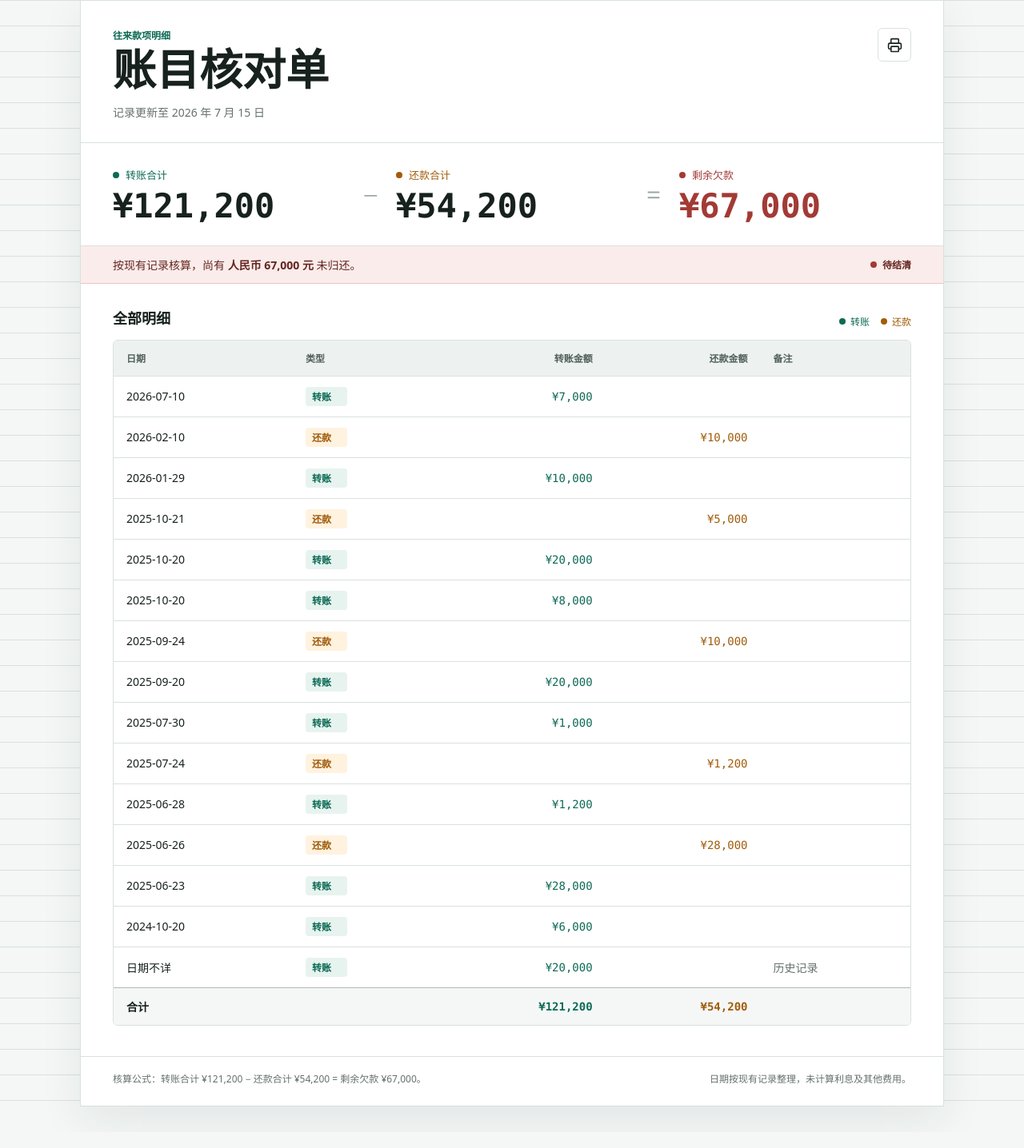
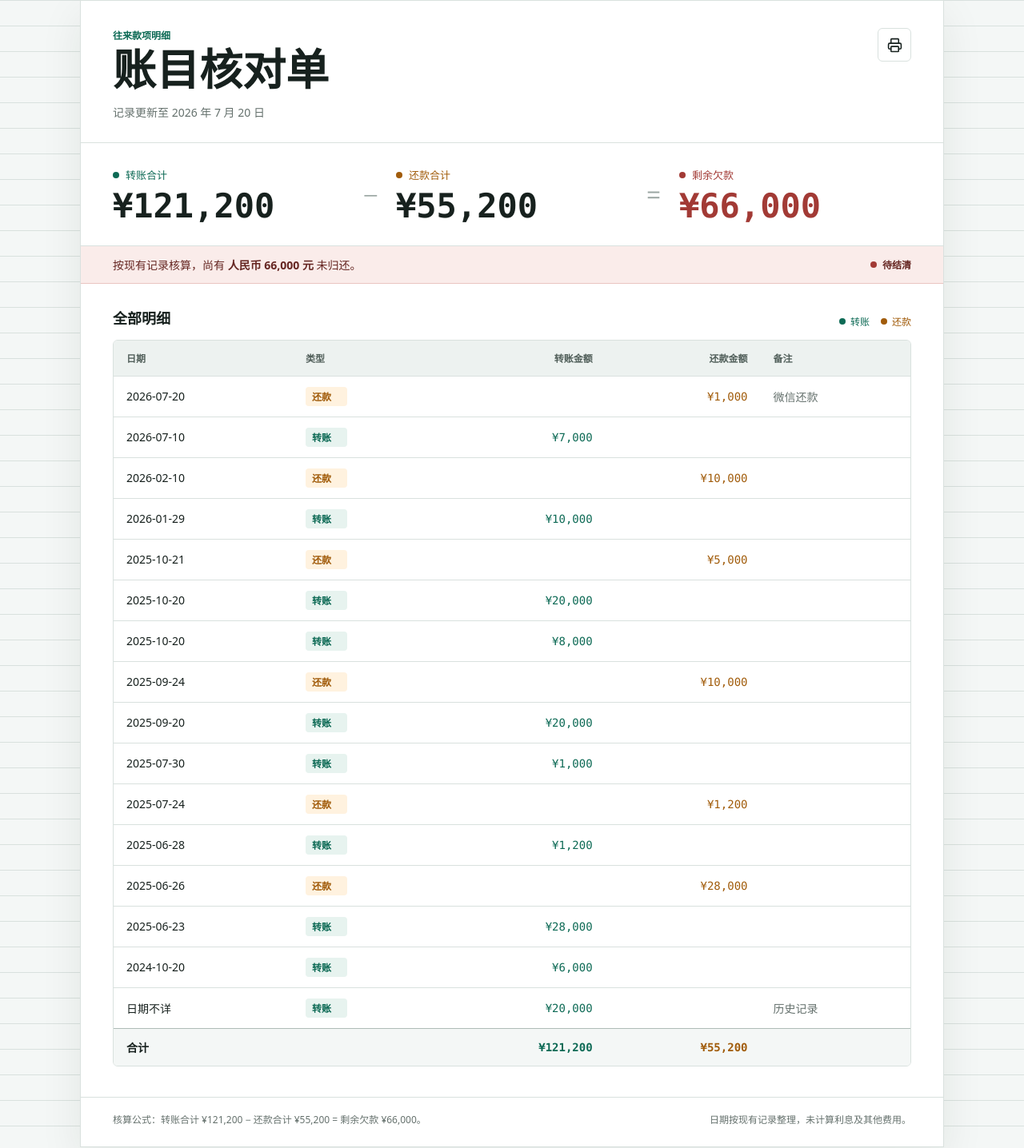
Before and after one commit to app9211q-dotcom/ledger-check-7f4c2d, a plain HTML site: page index.html in a window 1280 px wide. Shown: the part 32-1468 px from the top of the page at 80% size. Drawn offline with nearby package versions, Linux system fonts and the light colour scheme.

Commit message:
记录2026-07-20微信还款1000元

```diff
--- a/index.html
+++ b/index.html
@@ -355,7 +355,7 @@
       <div>
         <p class="eyebrow">往来款项明细</p>
         <h1>账目核对单</h1>
-        <p class="as-of">记录更新至 2026 年 7 月 15 日</p>
+        <p class="as-of">记录更新至 2026 年 7 月 20 日</p>
       </div>
       <button class="print-button" type="button" title="打印或保存为 PDF" aria-label="打印或保存为 PDF" onclick="window.print()">
         <i data-lucide="printer" aria-hidden="true"></i>
@@ -370,17 +370,17 @@
       <div class="operator" aria-hidden="true">−</div>
       <div class="metric repaid">
         <span class="metric-label"><span class="swatch"></span>还款合计</span>
-        <strong class="metric-value">¥54,200</strong>
+        <strong class="metric-value">¥55,200</strong>
       </div>
       <div class="operator equals" aria-hidden="true">=</div>
       <div class="metric outstanding">
         <span class="metric-label"><span class="swatch"></span>剩余欠款</span>
-        <strong class="metric-value">¥67,000</strong>
+        <strong class="metric-value">¥66,000</strong>
       </div>
     </section>
 
     <div class="status-band">
-      <span>按现有记录核算，尚有 <strong>人民币 67,000 元</strong> 未归还。</span>
+      <span>按现有记录核算，尚有 <strong>人民币 66,000 元</strong> 未归还。</span>
       <span class="status-pill">待结清</span>
     </div>
 
@@ -405,6 +405,7 @@
             </tr>
           </thead>
           <tbody>
+            <tr><td>2026-07-20</td><td><span class="type payment">还款</span></td><td class="amount transfer"></td><td class="amount payment">¥1,000</td><td class="note">微信还款</td></tr>
             <tr><td>2026-07-10</td><td><span class="type transfer">转账</span></td><td class="amount transfer">¥7,000</td><td class="amount payment"></td><td class="note"></td></tr>
             <tr><td>2026-02-10</td><td><span class="type payment">还款</span></td><td class="amount transfer"></td><td class="amount payment">¥10,000</td><td class="note"></td></tr>
             <tr><td>2026-01-29</td><td><span class="type transfer">转账</span></td><td class="amount transfer">¥10,000</td><td class="amount payment"></td><td class="note"></td></tr>
@@ -422,14 +423,14 @@
             <tr><td>日期不详</td><td><span class="type transfer">转账</span></td><td class="amount transfer">¥20,000</td><td class="amount payment"></td><td class="note">历史记录</td></tr>
           </tbody>
           <tfoot>
-            <tr><td colspan="2">合计</td><td class="amount transfer">¥121,200</td><td class="amount payment">¥54,200</td><td></td></tr>
+            <tr><td colspan="2">合计</td><td class="amount transfer">¥121,200</td><td class="amount payment">¥55,200</td><td></td></tr>
           </tfoot>
         </table>
       </div>
     </section>
 
     <footer class="footnote">
-      <p>核算公式：转账合计 ¥121,200 − 还款合计 ¥54,200 = 剩余欠款 ¥67,000。</p>
+      <p>核算公式：转账合计 ¥121,200 − 还款合计 ¥55,200 = 剩余欠款 ¥66,000。</p>
       <p>日期按现有记录整理，未计算利息及其他费用。</p>
     </footer>
   </main>
```
